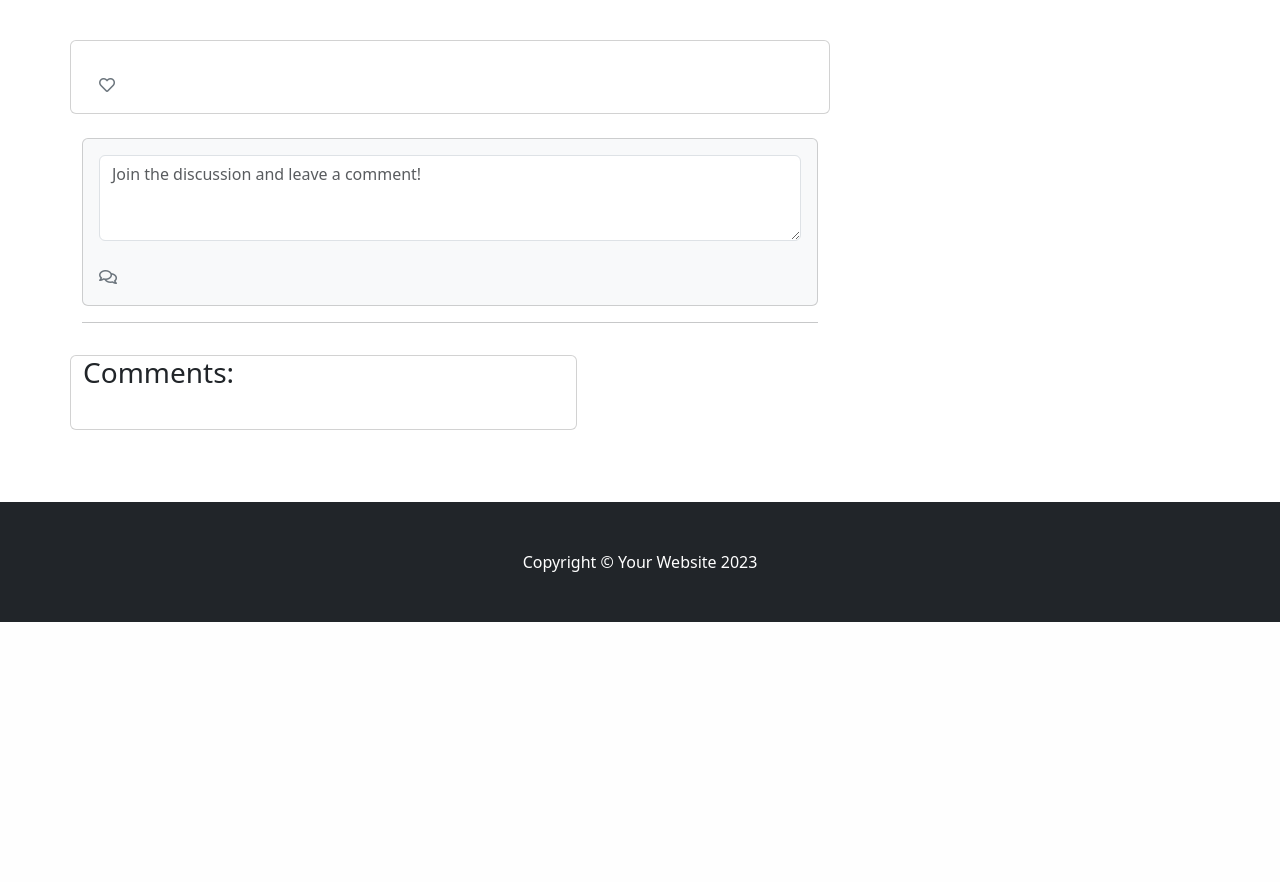
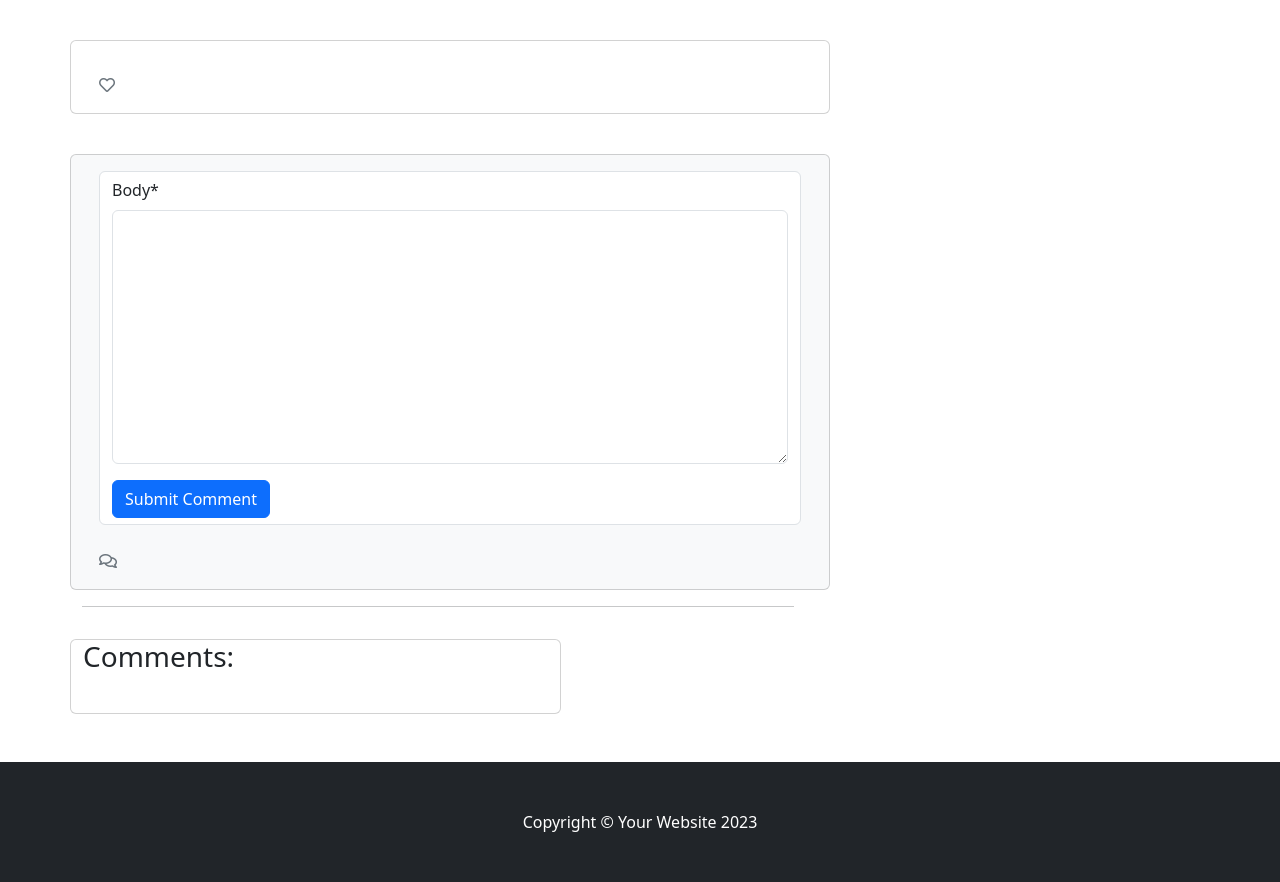
Before and after one commit to Dekeypetey40/TTRPG-Hub, a Django app: template templates/post_detail.html in a window 1280 px wide. Shown: the part 461-1343 px from the top of the page. Before the commit the page ends 1083 px from the top, so only its background shows below. Run offline with Django 4.2, Linux system fonts and the light colour scheme; the template is opened without the code that fills it: values that come from a table or form of the project are taken from there, others are empty; parts of the project's set-up code (start-up, migrations or seed data) failed here and were passed over; some libraries are stand-ins or nearby versions.

Commit message:
Add crispy forms to comment form

```diff
--- a/templates/post_detail.html
+++ b/templates/post_detail.html
@@ -1,5 +1,6 @@
 {% extends 'base.html' %}
 
+{% load crispy_forms_tags %}
 
 {% block content %}
 <div class="container mt-5">
@@ -27,7 +28,7 @@
                     {% endif %}
                 <!-- Post content-->
                 <div class="row">
-                    <div class="col card mb-4  mt-3 left  top">
+                    <div class="col card mb-4  mt-3 left top">
                         <div class="card-body">
                             <p class="card-text ">
                                 {{ post.content | safe }}
@@ -43,11 +44,15 @@
                 </div>
             </article>
             <!-- Comments section-->
-            <section class="mb-5">
-                <div class="card bg-light">
+            <div class="mb-4 row">
+                <div class="col card bg-light mt-3 left top">
                     <div class="card-body">
                         <!-- Comment form-->
-                        <form class="mb-4"><textarea class="form-control" rows="3" placeholder="Join the discussion and leave a comment!"></textarea></form>
+                        <form class="mb-4 form-control">
+                            {{ comment_form | crispy }}
+                            {% csrf_token %}
+                            <button class="btn btn-primary" type="submit">Submit Comment</button>
+                        </form>
                         {% with comments.count as total_comments %}
                         <strong class="text-secondary"><i class="far fa-comments"></i>
                             {{ total_comments }}</strong>
```
